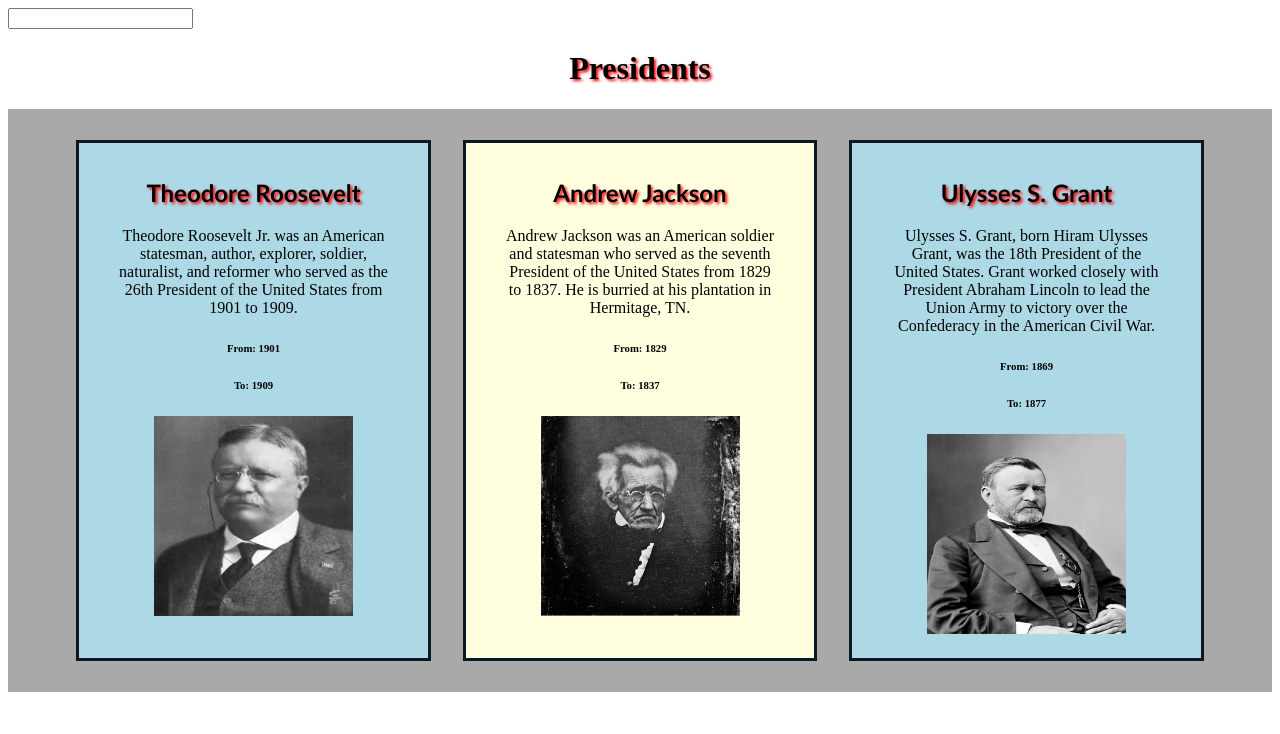
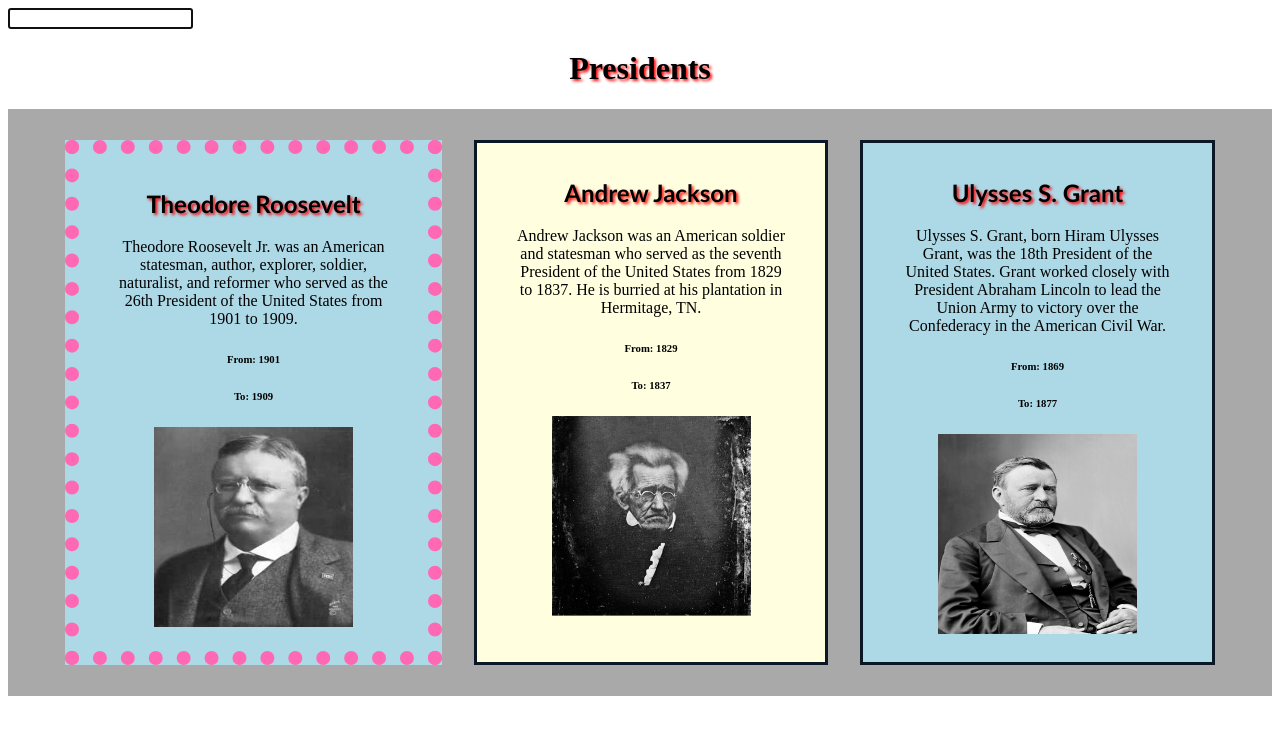
Before and after one commit to RobertShock/wyswyg, a plain HTML site: page index.html in a window 1280 px wide. Both pictures are taken after a click on the element 253 px from the left and 400 px from the top of the page. Drawn offline with Linux system fonts and the light colour scheme.

Commit message:
finished project, ready to submit

```diff
--- a/index.html
+++ b/index.html
@@ -6,7 +6,7 @@
 	<link rel="stylesheet" type="text/css" href="wysiwyg.css">
 </head>
 <body>
-<input type="text" name="">
+<input type="text" id="textInput">
 	<main>
 	<h1>Presidents</h1>
 	<div id="presidentContainer"></div>
--- a/wysiwyg.css
+++ b/wysiwyg.css
@@ -17,7 +17,6 @@ h1 {
   background-color: lightblue;
 }
 
-
 .name {
 	text-align: center;
 	font-family: "Trebuchet MS";
@@ -34,7 +33,6 @@ h1 {
   flex-wrap: wrap;
   justify-content: center;
   padding: 15px 15px;
-
 }
 
 .president {
@@ -50,6 +48,10 @@ h1 {
   padding: 0 1em;
 }
 
+.dottedBorder{
+  border: 14px dotted hotpink;
+}
+
 img {
   min-width: 199px;
   max-width: 200px;
--- a/wysiwyg.js
+++ b/wysiwyg.js
@@ -29,6 +29,7 @@ presidentArray.push(president2);
 presidentArray.push(president3);
 
 let presidentContainer = document.getElementById("presidentContainer");
+let textInput = document.getElementById("textInput");
 
 function buildPresidentPage(president) {
 	let presidentCard = "";
@@ -72,15 +73,16 @@ for (let i = 0; i < presidentContainer.childNodes.length; i++) {
 };
 
 function changeBorder(e) {
- if (e.target.classList.contains('presidentContainer')) {
+ if (e.target.classList.contains('president')) {
     selectedPresident = e.target;
-  } else if (e.target.classList.contains('child')) {
-    selectedPerson = e.target.parentNode;
-  } else if (e.target.classList.contains('grandChild')) {
+  } else if (e.target.parentNode.classList.contains('president')) {
+    selectedPresident = e.target.parentNode;
+  } else if (e.target.parentNode.parentNode.classList.contains('president')) {
     selectedPresident = e.target.parentNode.parentNode;
-  } else if (e.target.classList.contains('childOfGrandChild')) {
+  } else if (e.target.parentNode.parentNode.parentNode.classList.contains('president')) {
     selectedPresident = e.target.parentNode.parentNode.parentNode;
   };
+  console.log("selectedPresident", selectedPresident);
   selectedPresident.classList.add('dottedBorder');
 };
 
@@ -91,7 +93,9 @@ function replaceBio() {
 		if (e.key === 'Enter') {
   		textInput.value = '';
 		} else {
-		let currentBio = selectedPresident.childNodes[0].childNodes[1].innerHTML = textInput.value;
+		var currentBio = selectedPresident.childNodes[1].childNodes[0];
+    console.log("currentBio", currentBio);
+    currentBio.innerHTML = textInput.value;
 		};
 	});
 };
```
